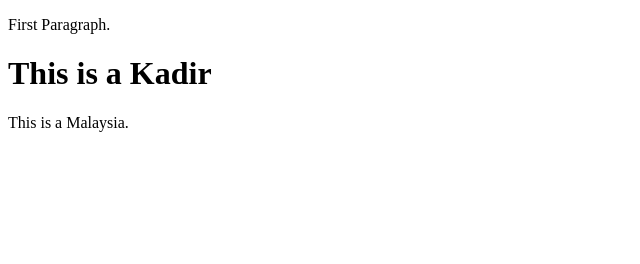
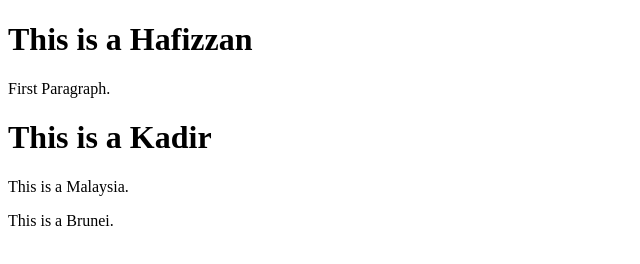
Before and after one commit to devstrade/learning-git, a plain HTML site: page index.html in a window 1280 px wide. Shown: the whole page, without its empty margins (0-640 px from the left). Drawn offline with Linux system fonts and the light colour scheme.

Commit message:
Update index.html

```diff
--- a/index.html
+++ b/index.html
@@ -7,12 +7,16 @@
 
 <body>
 
-
+  <h1>This is a Hafizzan</h1>
   <p>First Paragraph.</p>
 
   <h1>This is a Kadir</h1>
   <p>This is a Malaysia.</p>
 
+
+  <p>This is a Brunei.</p>
+
+
 </body>
 
 </html>
```
